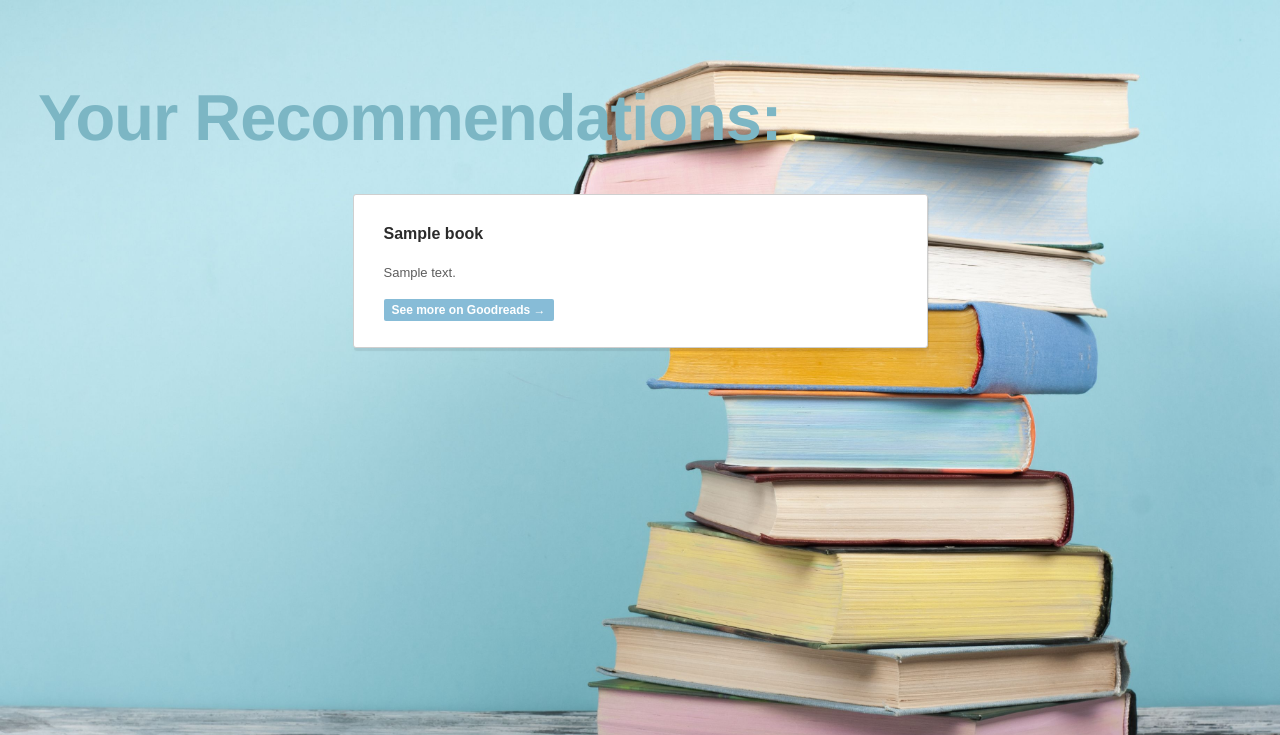
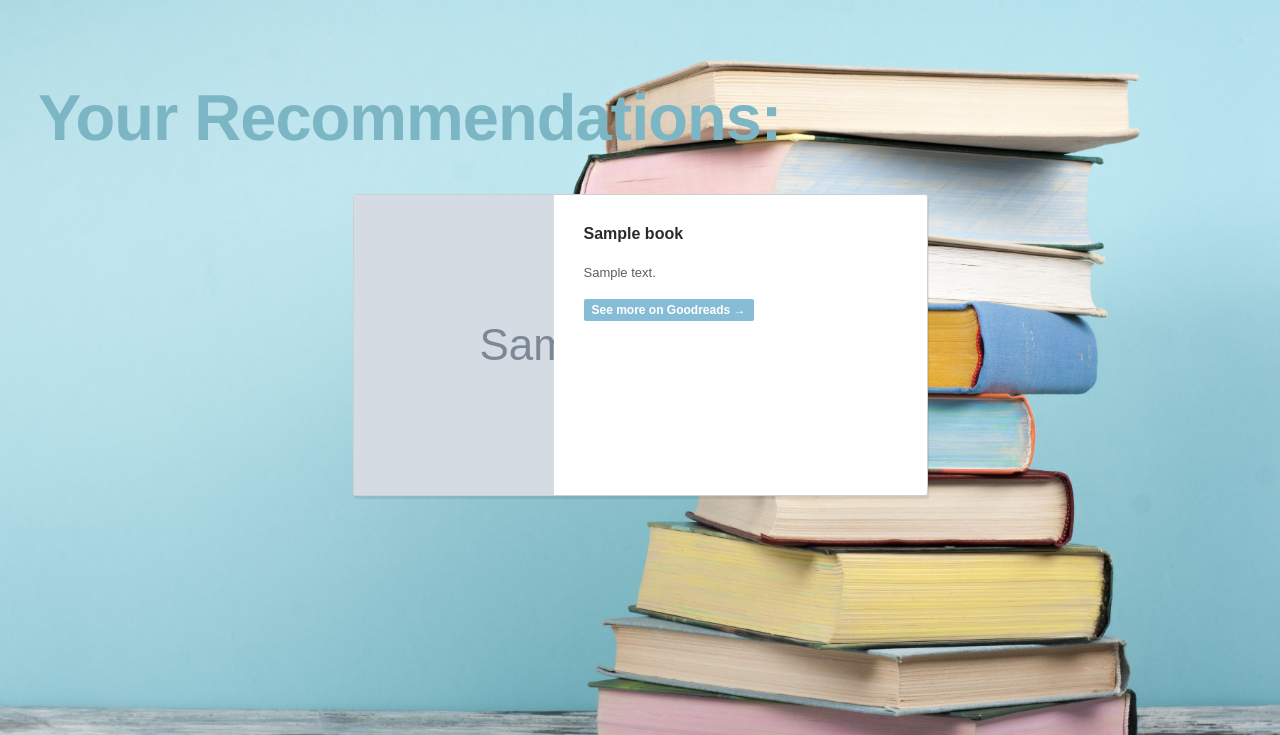
Before and after one commit to vcai9/mpcs53014_proj, a Flask app: template src/app/templates/results.html in a window 1280 px wide. Shown: the top 735 px of the page. Run offline with Flask 2, Linux system fonts and the light colour scheme; the template is opened without the code that fills it: most values are stand-ins (such as "Sample title", 1, 10 or a date in 2020); grey boxes marked "Sample" are stand-in pictures; parts of the project's set-up code (start-up, migrations or seed data) failed here and were passed over.

Commit message:
fix image issue

```diff
--- a/src/app/static/styles/style.css
+++ b/src/app/static/styles/style.css
@@ -78,16 +78,14 @@ h1 { color: #7cb6c4;
 
 .article-list-vertical li > a{
     float: left;
-    max_width: 200px;
-    display: block;
-
+    height: 300px;
+    width: 200px;
     background-size: cover;
 }
 
 .article-list-vertical li div{
     float: left;
     box-sizing: border-box;
-
     max-width: 350px;
     padding: 30px;
 }
```
